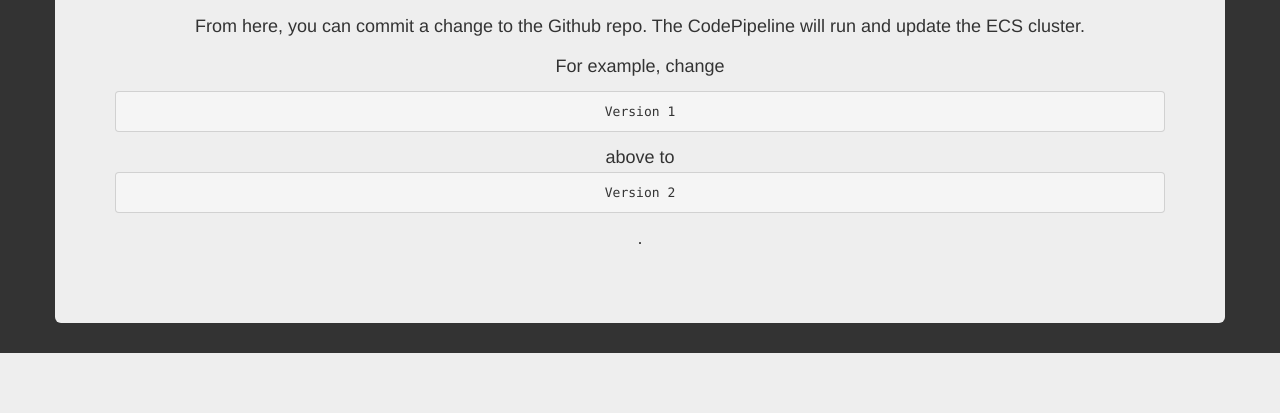
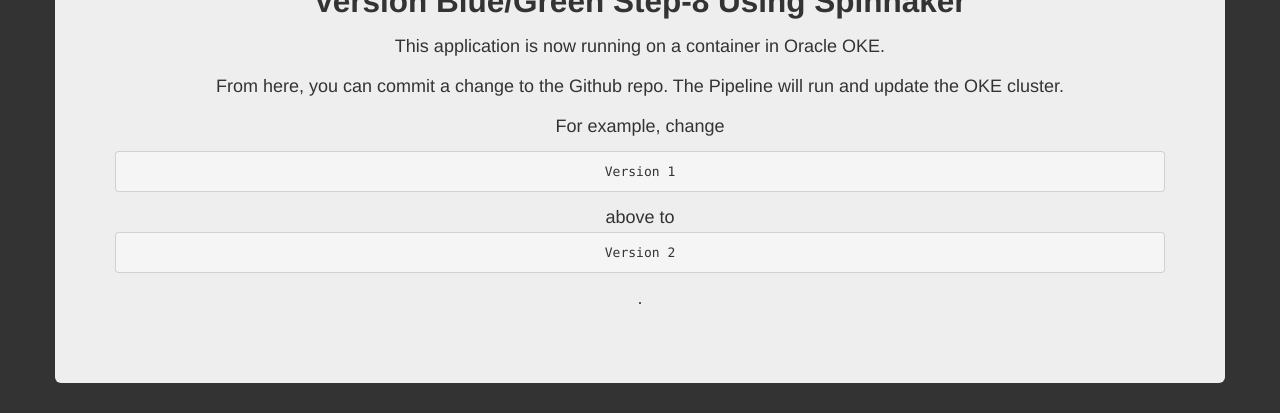
Before and after one commit to ibuchh/ecs-php-demo, a PHP site: page / in a window 1280 px wide. Shown: the part 559-972 px from the top of the page. Before the commit the page ends 912 px from the top, so only its background shows below. Run offline with PHP 8.4, Linux system fonts and the light colour scheme.

Commit message:
Update index.php

```diff
--- a/src/index.php
+++ b/src/index.php
@@ -15,12 +15,12 @@
     <body>
         <div class="container">
             <div class="hero-unit">
-                <h1>Amazon ECS Deep Dive</h1>
+                <h1>Oracle Kubernetes Engine with Spnnaker</h1>
 				<p><img src="https://www.spinnaker.io/assets/images/spinnaker-logo-inline.svg" /></p>
 		    <div align="center">
                     <h2>Version   Blue/Green Step-8  Using Spinnaker</h2>
-                <p>This application is now running on a container in Amazon ECS.</p>
-                <p>From here, you can commit a change to the Github repo. The CodePipeline will run and update the ECS cluster.</p>
+                <p>This application is now running on a container in Oracle OKE.</p>
+                <p>From here, you can commit a change to the Github repo. The Pipeline will run and update the OKE cluster.</p>
                 <p>For example, change <pre>Version 1</pre> above to <pre>Version 2</pre>.</p>
                 <?php
                         $myfile = fopen("/var/www/my-vol/date", "r") or die("");
```
